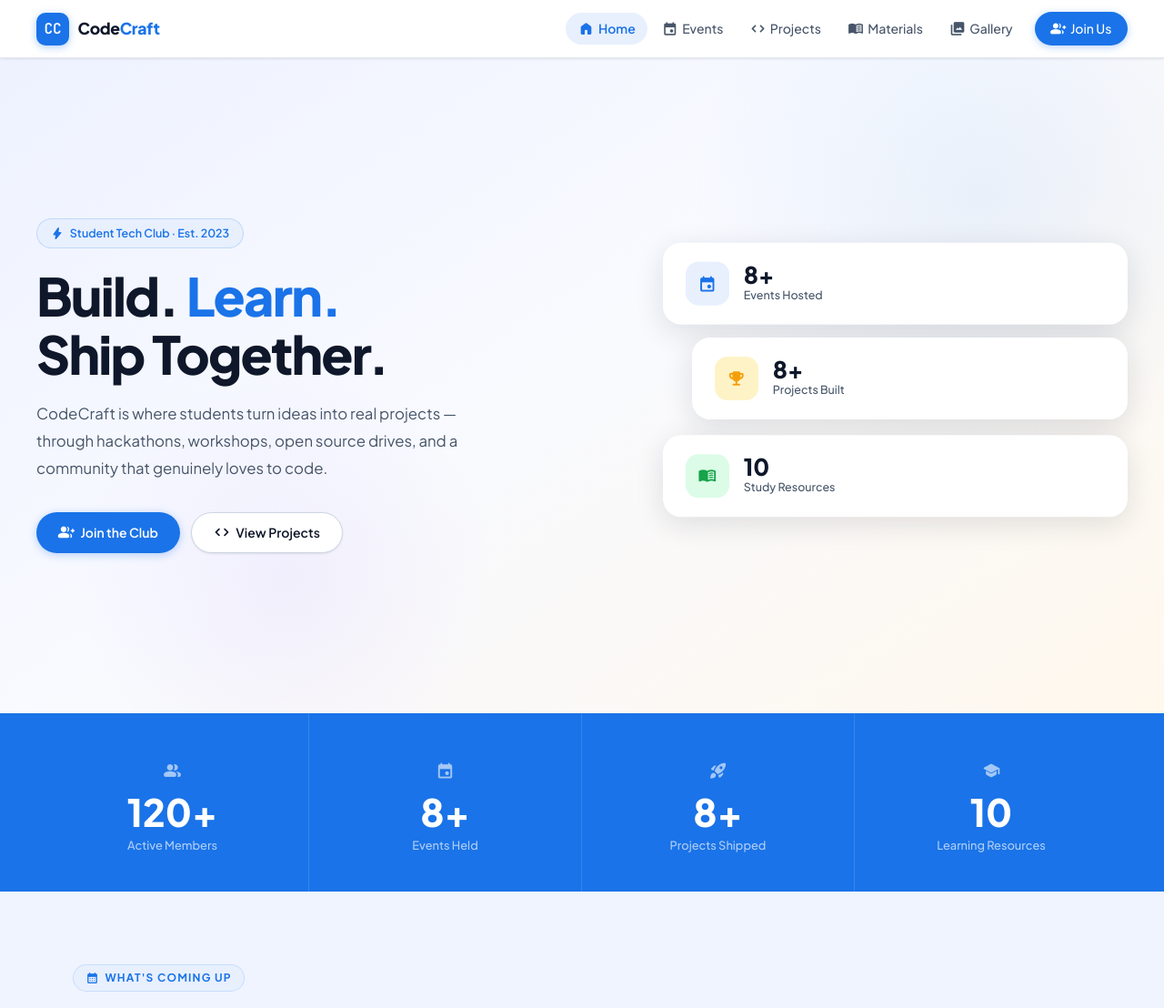
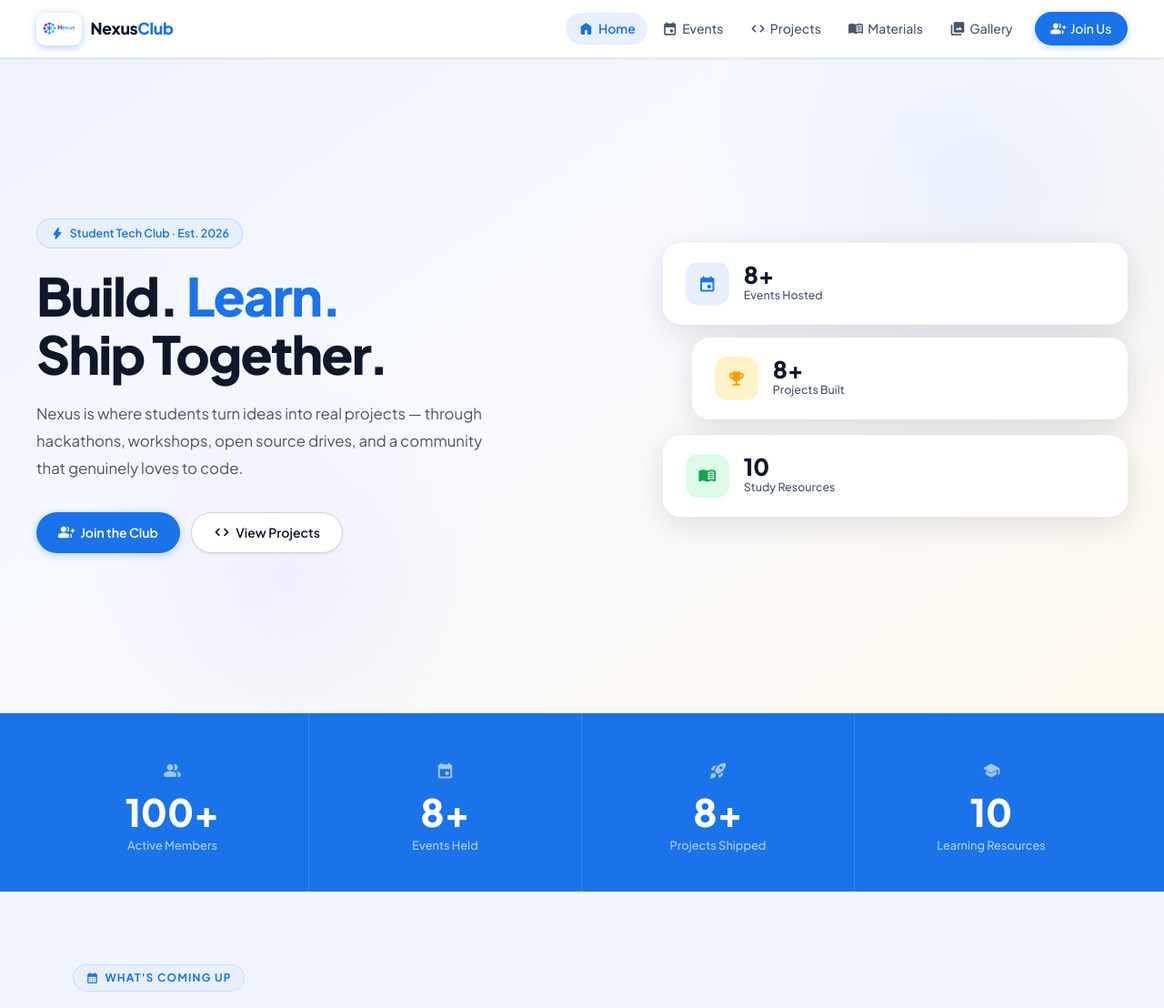
Before and after one commit to bp2881/nexus, a PHP site: page / in a window 1280 px wide. Shown: the top 1108 px of the page at 91% size. Run offline with PHP 8.4, Linux system fonts and the light colour scheme; data comes from the database, SQL or seed files in the repository.

Commit message:
few minor changes

```diff
--- a/assets/css/style.css
+++ b/assets/css/style.css
@@ -74,11 +74,16 @@ a { color: inherit; text-decoration: none; }
 }
 .nav-logo { display: flex; align-items: center; gap: 0.6rem; }
 .nav-logo-icon {
-    width: 36px; height: 36px; border-radius: 10px;
-    background: var(--primary);
+    width: 50px; height: 36px; border-radius: 10px;
     display: flex; align-items: center; justify-content: center;
     color: white; font-size: 1rem; font-weight: 800; font-family: var(--mono);
     box-shadow: 0 2px 8px rgba(26,115,232,0.35);
+}
+
+.nav-logo-icon img {
+    width: 100%;
+    height: 100%;
+    object-fit: contain;
 }
 .nav-logo-text { font-size: 1.1rem; font-weight: 800; color: var(--text); letter-spacing: -0.02em; }
 .nav-logo-text span { color: var(--primary); }
--- a/includes/footer.php
+++ b/includes/footer.php
@@ -3,8 +3,8 @@
     <div class="footer-inner">
         <div class="footer-brand">
             <div class="footer-logo">
-                <div class="nav-logo-icon">CC</div>
-                <span class="nav-logo-text">Code<span style="color:var(--primary)">Craft</span></span>
+                <div class="nav-logo-icon"><img src="/assets/images/nexus.png" alt="NX"></div>
+                <span class="nav-logo-text">Nexus<span style="color:var(--primary)">Club</span></span>
             </div>
             <p>A student-run tech club where curious minds build real things, learn fast, and grow together.</p>
         </div>
@@ -30,7 +30,7 @@
         </div>
     </div>
     <div class="footer-bottom">
-        <p>&copy; <?= date('Y') ?> CodeCraft Club. Built with PHP &amp; SQLite.</p>
+        <p>&copy; <?= date('Y') ?> Nexus Club. Built with PHP &amp; SQLite.</p>
     </div>
 </footer>
 <script src="/assets/js/main.js"></script>
--- a/includes/header.php
+++ b/includes/header.php
@@ -4,14 +4,14 @@
 <head>
     <meta charset="UTF-8">
     <meta name="viewport" content="width=device-width, initial-scale=1.0">
-    <title><?= isset($page_title) ? htmlspecialchars($page_title) . ' — CodeCraft' : 'CodeCraft Club' ?></title>
+    <title><?= isset($page_title) ? htmlspecialchars($page_title) . ' — Nexus' : 'Nexus Club' ?></title>
     <link rel="stylesheet" href="/assets/css/style.css">
 </head>
 <body>
 <nav class="navbar">
     <a href="/index.php" class="nav-logo">
-        <div class="nav-logo-icon">CC</div>
-        <span class="nav-logo-text">Code<span>Craft</span></span>
+        <div class="nav-logo-icon"><img src="/assets/images/nexus.png" alt="NC"></div>
+        <span class="nav-logo-text">Nexus<span>Club</span></span>
     </a>
     <button class="nav-toggle" id="navToggle"><span class="msi">menu</span></button>
     <ul class="nav-links" id="navLinks">
--- a/index.php
+++ b/index.php
@@ -21,14 +21,14 @@ $stats = [
         <div class="hero-content">
             <div class="hero-pill">
                 <span class="msi" style="font-size:15px">bolt</span>
-                Student Tech Club · Est. 2023
+                Student Tech Club · Est. 2026
             </div>
             <h1>
                 Build. <span class="hi">Learn.</span><br>
                 Ship Together.
             </h1>
             <p class="hero-desc">
-                CodeCraft is where students turn ideas into real projects — through hackathons, workshops, open source drives, and a community that genuinely loves to code.
+                Nexus is where students turn ideas into real projects — through hackathons, workshops, open source drives, and a community that genuinely loves to code.
             </p>
             <div class="hero-actions">
                 <a href="/pages/contact.php" class="btn btn-primary">
@@ -72,7 +72,7 @@ $stats = [
     <div class="stats-strip-inner">
         <div class="stat-block">
             <div class="stat-icon"><span class="msi">group</span></div>
-            <div class="stat-num">120+</div>
+            <div class="stat-num">100+</div>
             <div class="stat-label">Active Members</div>
         </div>
         <div class="stat-block">
@@ -202,7 +202,7 @@ $stats = [
 <!-- CTA BANNER -->
 <div style="background:var(--primary);padding:4rem 2.5rem;text-align:center;">
     <h2 style="font-size:clamp(1.6rem,3vw,2.2rem);font-weight:800;color:white;margin-bottom:0.75rem;">Ready to start building?</h2>
-    <p style="color:rgba(255,255,255,0.75);font-size:1rem;max-width:480px;margin:0 auto 2rem;line-height:1.75;">Whether you're a beginner or pro, join CodeCraft and build things that matter.</p>
+    <p style="color:rgba(255,255,255,0.75);font-size:1rem;max-width:480px;margin:0 auto 2rem;line-height:1.75;">Whether you're a beginner or pro, join Nexus and build things that matter.</p>
     <a href="/pages/contact.php" class="btn" style="background:white;color:var(--primary);font-weight:700;box-shadow:0 4px 16px rgba(0,0,0,0.15);">
         <span class="msi" style="font-size:18px">group_add</span>
         Apply to Join
```
Also changed, not shown: assets/images/nexus.png (added).
